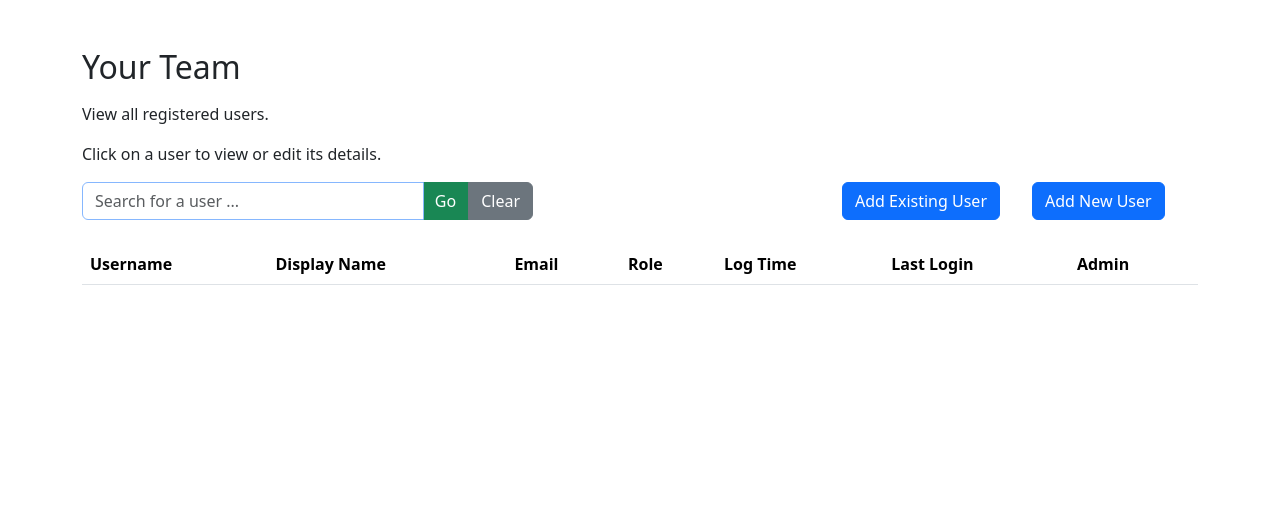
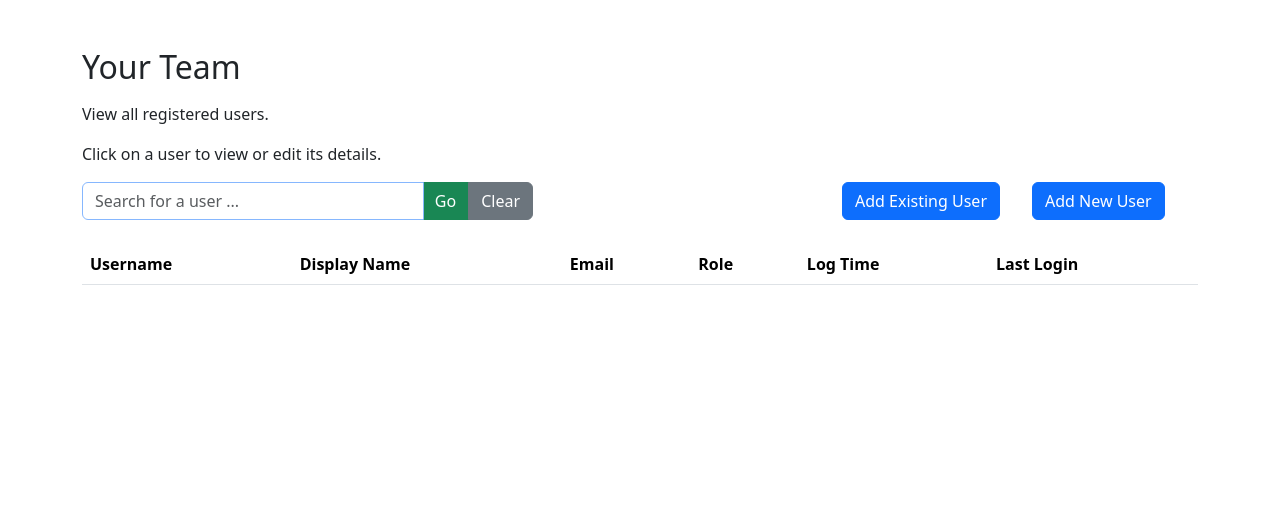
Before and after one commit to EmperorOwl/Velo, a Django app: template myapp/templates/myapp/member_list.html in a window 1280 px wide. Shown: the part 54-579 px from the top of the page. Run offline with Django 5.2, Linux system fonts and the light colour scheme; the template is opened without the code that fills it, so the values that code supplies are empty; some libraries are stand-ins or nearby versions.

Commit message:
Remove admin tick

```diff
--- a/myapp/templates/myapp/member_list.html
+++ b/myapp/templates/myapp/member_list.html
@@ -54,7 +54,6 @@
                 <th>Role</th>
                 <th>Log Time</th>
                 <th>Last Login</th>
-                <th>Admin</th>
             </tr>
             </thead>
             <tbody class='table-group-divider'>
@@ -68,11 +67,6 @@
                     <td>{{ member.get_role_display }}</td>
                     <td>{{ member.user.get_log_time_display }}</td>
                     <td>{{ member.user.get_last_login_display }}</td>
-                    {% if member.user.is_admin or member.user.is_superuser %}
-                        <td>✅</td>
-                    {% else %}
-                        <td></td>
-                    {% endif %}
                 </tr>
             {% endfor %}
             </tbody>
```
